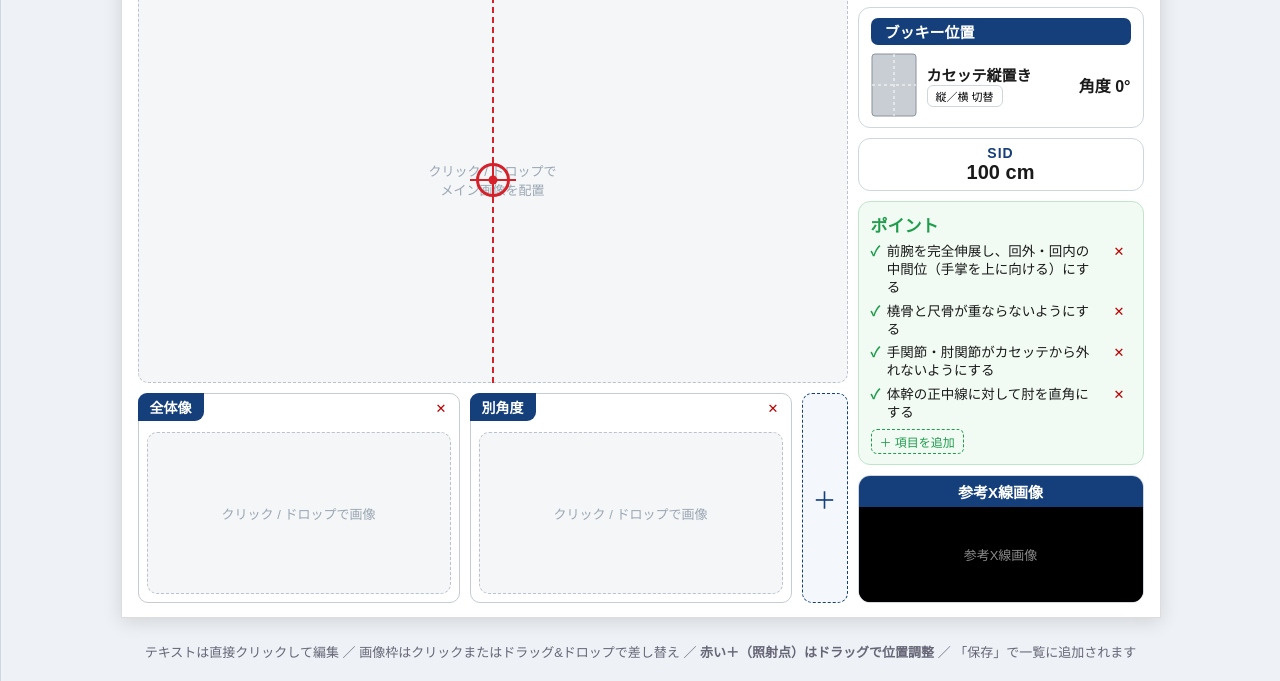
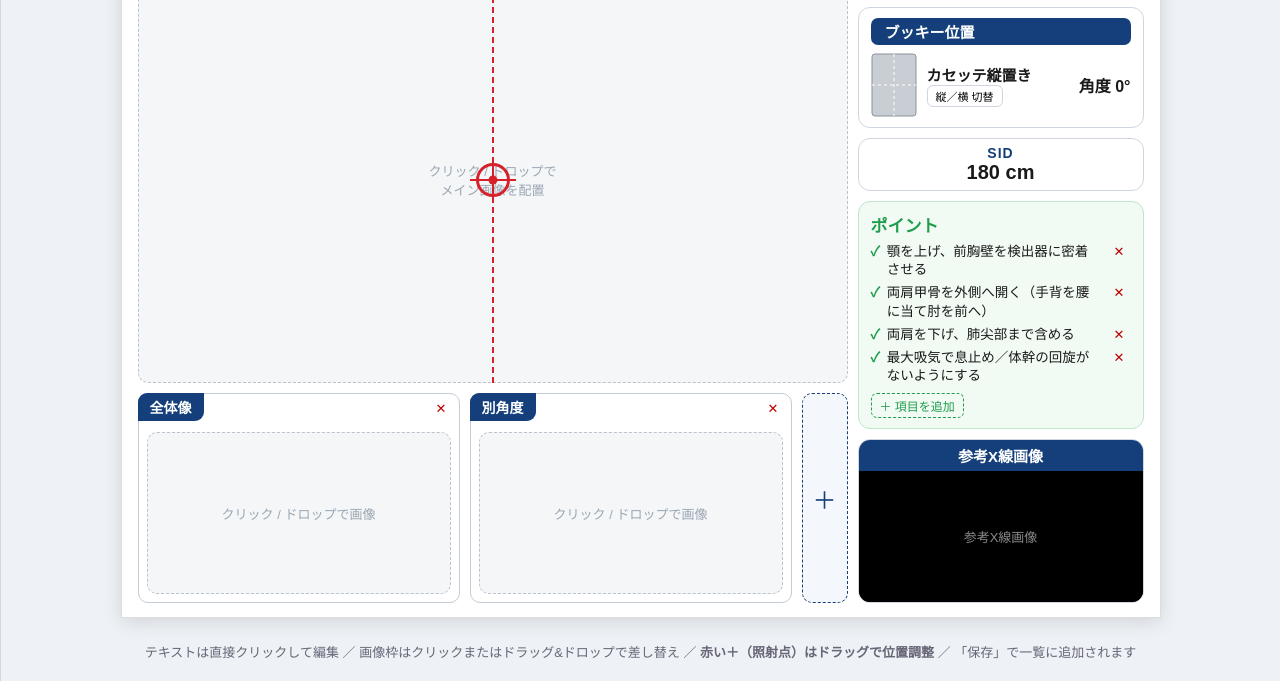
Before and after one commit to mamausagi/xray-positioning-card, a plain HTML site: page index.html in a window 1280 px wide. Shown: the part 203-884 px from the top of the page. Drawn offline with Linux system fonts and the light colour scheme.

Commit message:
雛形を21部位に拡張（被験者スタンバイ設定用・各メインポジション1枚）
体幹/脊椎: 胸部PA・胸部側面・腹部AP(臥位)・腹部AP(立位)・頸椎正面・頸椎側面・腰椎AP・肋骨正面・骨盤AP・股関節AP
上肢: 肩関節正面・肘関節AP・前腕AP・手関節PA・手部PA・指正面
下肢: 膝関節AP・下腿AP・足関節AP・足部AP・踵骨軸位
解剖学的順に整列。既存(前腕/手/膝/腹部/足部/頸椎)は統合・重複排除。値は一般的目安(運用前に各院で確認)。

Co-Authored-By: Claude Opus 4.8 <noreply@anthropic.com>

```diff
--- a/index.html
+++ b/index.html
@@ -295,11 +295,7 @@ function blankState(){
 }
 /* 他部位の雛形（医療従事者が値を確認・調整して使う前提のテンプレ） */
 const TEMPLATES=[
-  {name:"前腕 AP", number:"9", caption:"X線<br>垂直入射", centerBody:"前腕の長軸に垂直に入射<br>橈骨・尺骨の中央（中間線）", angle:"0°", sid:"100 cm", orient:"v", points:[
-    "前腕を完全伸展し、回外・回内の中間位（手掌を上に向ける）にする",
-    "橈骨と尺骨が重ならないようにする",
-    "手関節・肘関節がカセッテから外れないようにする",
-    "体幹の正中線に対して肘を直角にする"]},
+  /* ===== 体幹・脊椎 ===== */
   {name:"胸部 P→A（立位）", number:"", caption:"X線<br>水平入射", centerBody:"第6〜7胸椎の高さ<br>肩甲骨下角のレベル・正中", angle:"0°", sid:"180 cm", orient:"v", points:[
     "顎を上げ、前胸壁を検出器に密着させる",
     "両肩甲骨を外側へ開く（手背を腰に当て肘を前へ）",
@@ -315,26 +311,83 @@ const TEMPLATES=[
     "正中矢状面を検出器中心に合わせる",
     "体幹の回旋がないようにする",
     "呼気で息止め"]},
+  {name:"腹部 AP（立位）", number:"", caption:"X線<br>水平入射", centerBody:"腸骨稜上縁の高さ<br>正中（横隔膜まで含める）", angle:"0°", sid:"100 cm", orient:"v", points:[
+    "立位で背部を検出器に密着させる",
+    "正中矢状面を検出器中心に合わせる",
+    "横隔膜（フリーエア）〜恥骨結合が入る範囲にする",
+    "呼気で息止め／体幹の回旋がないようにする"]},
+  {name:"頸椎 正面（AP）", number:"", caption:"X線<br>15°頭側", centerBody:"第4頸椎（甲状軟骨の高さ）<br>正中", angle:"15°", sid:"100 cm", orient:"v", points:[
+    "顎を軽く上げ、下顎と後頭骨を重ねる",
+    "中心線を15°頭側へ傾ける",
+    "正中矢状面を検出器と一致させる（回旋させない）"]},
+  {name:"頸椎 側面", number:"", caption:"X線<br>水平入射", centerBody:"第4頸椎（甲状軟骨の高さ）", angle:"0°", sid:"150 cm", orient:"v", points:[
+    "両肩を下制する（下位頸椎を描出）",
+    "顎を軽く上げ、下顎枝と頸椎を重ねない",
+    "正中矢状面を検出器と平行にする"]},
+  {name:"腰椎 AP（正面）", number:"", caption:"X線<br>垂直入射", centerBody:"腸骨稜の高さ（第3腰椎）<br>正中", angle:"0°", sid:"100 cm", orient:"v", points:[
+    "仰臥位で正中を検出器中心に合わせる",
+    "両膝を立てて腰椎前弯を減らす",
+    "第12胸椎〜仙骨が入る範囲にする",
+    "体幹の回旋がないようにする"]},
+  {name:"肋骨 正面（AP）", number:"", caption:"X線<br>垂直入射", centerBody:"患側中心<br>上位＝第7胸椎／下位＝剣状突起と臍の中間", angle:"0°", sid:"100 cm", orient:"v", points:[
+    "患側を検出器に密着させ患側を中心にする",
+    "上位肋骨は深吸気、下位肋骨は呼気で息止め",
+    "対象範囲に合わせて中心高さを選ぶ"]},
   {name:"骨盤 AP", number:"", caption:"X線<br>垂直入射", centerBody:"上前腸骨棘と恥骨結合上縁の中点<br>正中", angle:"0°", sid:"100 cm", orient:"h", points:[
     "両下肢を約15°内旋させる（大腿骨頸部を伸展）",
     "左右の腸骨翼・閉鎖孔が対称になるようにする",
     "体幹の回旋がないようにする"]},
+  {name:"股関節 AP", number:"", caption:"X線<br>垂直入射", centerBody:"上前腸骨棘と恥骨結合を結ぶ線の中点<br>から外側2〜3cm（大腿骨頸部）", angle:"0°", sid:"100 cm", orient:"v", points:[
+    "仰臥位で下肢を約15°内旋（母趾を内側へ）",
+    "股関節を検出器中心に合わせる",
+    "骨盤の回旋がないようにする"]},
+  /* ===== 上肢 ===== */
+  {name:"肩関節 正面（AP）", number:"", caption:"X線<br>垂直入射", centerBody:"烏口突起のやや下方<br>（肩関節）", angle:"0°", sid:"100 cm", orient:"v", points:[
+    "背部を検出器に密着、患側肩を中心にする",
+    "手掌を前方に向け外旋位（または中間位）にする",
+    "体幹をやや患側へ回旋させ関節面を出す"]},
+  {name:"肘関節 AP（正面）", number:"", caption:"X線<br>垂直入射", centerBody:"上腕骨内・外側上顆を結ぶ線の中点<br>（肘関節）", angle:"0°", sid:"100 cm", orient:"v", points:[
+    "肘を完全伸展し、前腕を回外（手掌を上）にする",
+    "上腕後面を検出器に密着させる",
+    "肩と肘を同じ高さにする"]},
+  {name:"前腕 AP", number:"", caption:"X線<br>垂直入射", centerBody:"前腕の長軸に垂直に入射<br>橈骨・尺骨の中央（中間線）", angle:"0°", sid:"100 cm", orient:"v", points:[
+    "前腕を完全伸展し、回外・回内の中間位（手掌を上に向ける）にする",
+    "橈骨と尺骨が重ならないようにする",
+    "手関節・肘関節がカセッテから外れないようにする",
+    "体幹の正中線に対して肘を直角にする"]},
+  {name:"手関節 P→A（正面）", number:"", caption:"X線<br>垂直入射", centerBody:"橈骨手根関節<br>（手関節中央）", angle:"0°", sid:"100 cm", orient:"v", points:[
+    "手掌を検出器に密着、手指を軽く屈曲させる",
+    "前腕長軸と中指を一直線にする",
+    "手関節を検出器中心に合わせる"]},
+  {name:"手部 P→A", number:"", caption:"X線<br>垂直入射", centerBody:"第3中手指節関節（MP関節）", angle:"0°", sid:"100 cm", orient:"v", points:[
+    "手掌を検出器に密着させ、手指を軽く開く",
+    "前腕長軸と中指を一直線にする",
+    "手関節まで含める"]},
+  {name:"指（手指）正面", number:"", caption:"X線<br>垂直入射", centerBody:"近位指節間（PIP）関節<br>※対象指", angle:"0°", sid:"100 cm", orient:"v", points:[
+    "対象指の手掌面を検出器に密着させる",
+    "指を伸展し、他指と重ねない",
+    "中手指節関節〜指尖が入る範囲にする"]},
+  /* ===== 下肢 ===== */
   {name:"膝関節 AP", number:"", caption:"X線<br>垂直入射", centerBody:"膝蓋骨下縁の約1〜2cm下<br>関節裂隙", angle:"0°", sid:"100 cm", orient:"v", points:[
     "下肢を伸展し軽度内旋（膝蓋骨を正面に向ける）",
     "関節裂隙を開く",
     "大腿骨遠位〜脛骨近位が入る範囲にする"]},
-  {name:"手 P→A", number:"", caption:"X線<br>垂直入射", centerBody:"第3中手指節関節（MP関節）", angle:"0°", sid:"100 cm", orient:"v", points:[
-    "手掌を検出器に密着させ、手指を軽く開く",
-    "前腕長軸と中指を一直線にする",
-    "手関節まで含める"]},
+  {name:"下腿 AP（正面）", number:"", caption:"X線<br>垂直入射", centerBody:"下腿の中央<br>（脛骨・腓骨）", angle:"0°", sid:"100 cm", orient:"v", points:[
+    "下肢を伸展し軽度内旋（膝蓋骨を正面に向ける）",
+    "膝関節・足関節の両方を含める",
+    "長軸を検出器の対角に置き全長を確保する"]},
+  {name:"足関節 AP（正面）", number:"", caption:"X線<br>垂直入射", centerBody:"内果と外果を結ぶ線の中点のやや上<br>（足関節裂隙）", angle:"0°", sid:"100 cm", orient:"v", points:[
+    "下腿長軸を検出器に垂直、足底を直立させる",
+    "足部をわずかに背屈させる",
+    "足を軽度内旋する（モルティスは別法）"]},
   {name:"足部 背底方向（AP）", number:"", caption:"X線<br>10°踵側傾斜", centerBody:"第3中足骨基部", angle:"10°", sid:"100 cm", orient:"v", points:[
     "足底を検出器に密着させる",
     "中心線を10°踵側へ傾ける",
     "足根骨〜趾骨が入る範囲にする"]},
-  {name:"頸椎 側面", number:"", caption:"X線<br>水平入射", centerBody:"第4頸椎（甲状軟骨の高さ）", angle:"0°", sid:"150 cm", orient:"v", points:[
-    "両肩を下制する（下位頸椎を描出）",
-    "顎を軽く上げ、下顎枝と頸椎を重ねない",
-    "正中矢状面を検出器と平行にする"]}
+  {name:"踵骨 軸位", number:"", caption:"X線<br>40°頭側", centerBody:"足底側から踵骨<br>（軸位）", angle:"40°", sid:"100 cm", orient:"v", points:[
+    "足関節を背屈し、足底を検出器に垂直にする",
+    "中心線を40°頭側（足底→踵方向）へ傾ける",
+    "下腿長軸を検出器面と垂直に保つ"]}
 ];
 function makeState(tpl){
   const s=blankState();
```
